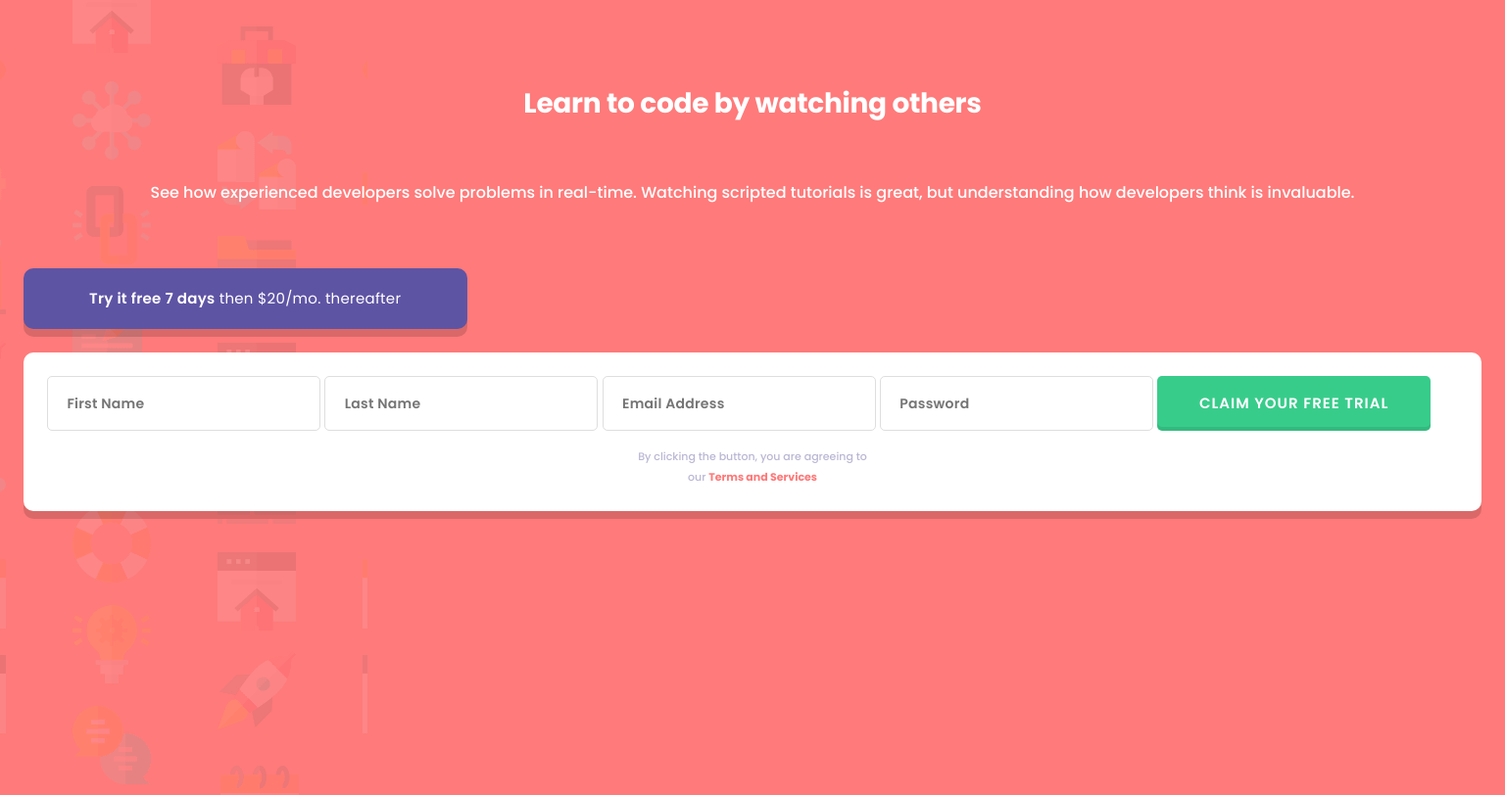
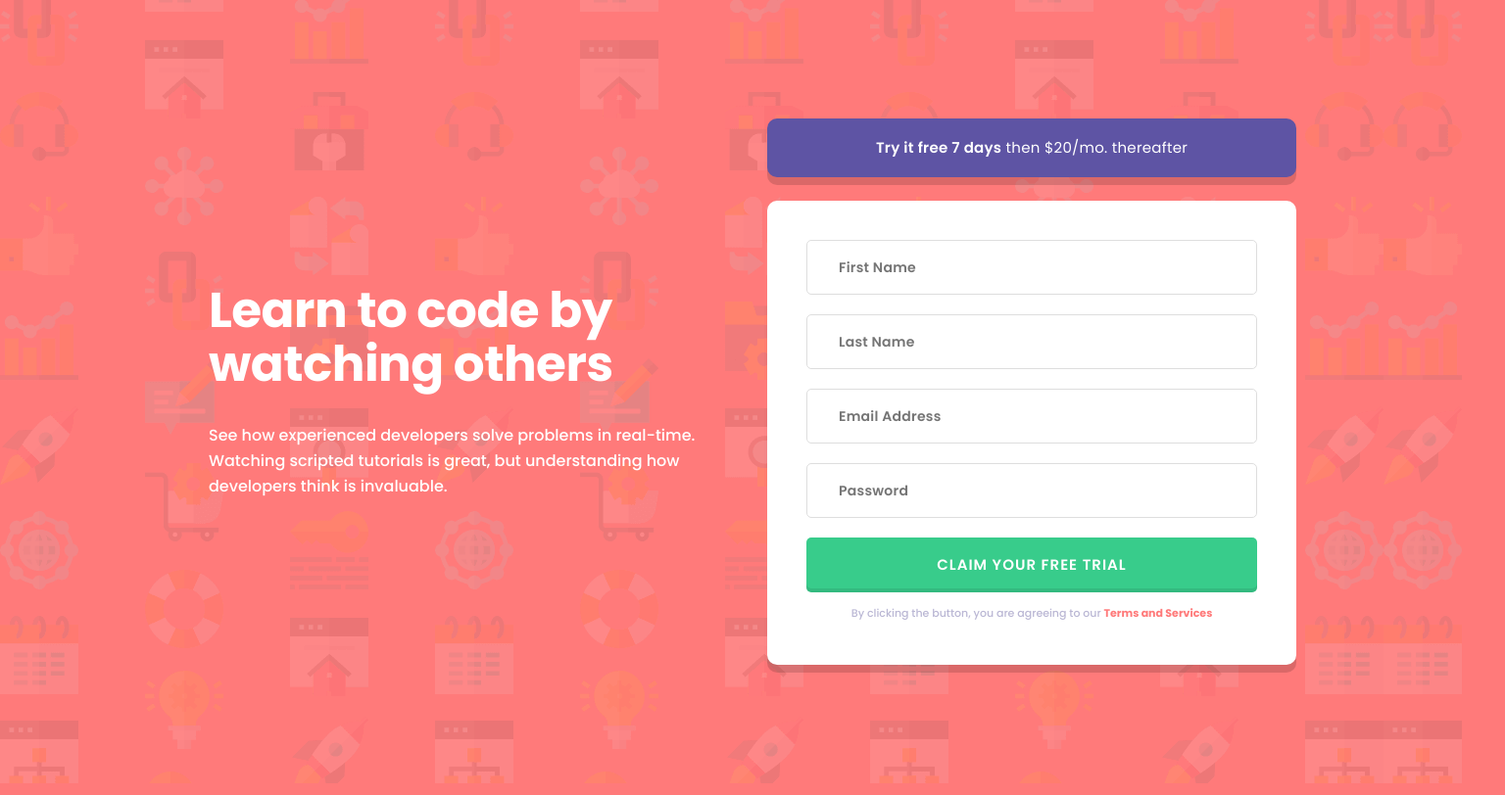
Before and after one commit to arfarobs/intro-component-with-sign-up-form, a website: page index.html in a window 1536 px wide. Shown: the top 812 px of the page at 98% size. Drawn offline with Linux system fonts and the light colour scheme.

Commit message:
Styled tablet and desktop view

```diff
--- a/CSS/style.css
+++ b/CSS/style.css
@@ -36,14 +36,12 @@
 }
 
 body {
-    background-color: hsl(0, 100%, 74%) ;
-}
-
-.bg-img {
-    position: absolute;
-    top: 0;
-    left: 0;
-    z-index: -1;
+    background-color: hsl(0, 100%, 74%);
+    background-image: url('../images/bg-intro-mobile.png');
+    background-repeat: no-repeat;
+    display: flex;
+    flex-direction: column;
+    align-items: center;
 }
 
 /*Header*/
@@ -61,6 +59,7 @@ h1 {
     color: #FFFFFF;
     margin-bottom: 16px;
     height: 80px;
+    max-width: 400px;
 }
 
 header p {
@@ -68,12 +67,13 @@ header p {
     font-size: 16px;
     line-height: 26px;
     color: #FFFFFF;
+    max-width: 400px;
 }
 
 /*Main*/
 
 main {
-    margin: 64px 24px 68px;
+    margin: 0 24px 64px;
 }
 
 button {
@@ -88,6 +88,7 @@ button {
     letter-spacing: 0.267857px;
     color: #FFFFFF;
     padding: 18px 68px 18px 67px;
+    width: 327px;
 }
 
 button span {
@@ -101,6 +102,7 @@ section {
     background: #FFFFFF;
     box-shadow: 0px 8px 0px rgba(0, 0, 0, 0.14688);
     border-radius: 10px;
+    width: 327px;
 }
 
 input {
@@ -114,7 +116,6 @@ input {
     background: #FFFFFF;
     margin-bottom: 16px;
     border: 1px solid #DEDEDE;
-    font-family: 'Poppins';
     font-size: 14px;
     letter-spacing: 0.25px;
     color: #3D3B48;
@@ -147,3 +148,73 @@ section p span {
     font-weight: 700;
     color: #FF7979;
 }
+
+@media only screen and (min-width: 376px) {
+    body{
+        background-image: url('../images/bg-intro-desktop.png');
+        background-repeat: repeat;
+    }
+}
+
+@media only screen and (min-width: 900px) {
+    body{
+        flex-direction: row;
+        justify-content: center;
+        min-height: 100vh;
+    }
+
+    header {
+        text-align: left;
+        margin: 0 45px 0 0;
+    }
+
+    main {
+        margin: 0;
+    }
+}
+
+@media only screen and (min-width: 1440px) {
+    /*Header*/
+
+    h1 {
+        font-size: 50px;
+        line-height: 55px;
+        letter-spacing: -0.520833px;
+        height: 131px;
+        max-width: 525px;
+        margin-bottom: 11px;
+    }
+
+    header p {
+        max-width: 525px;
+    }
+
+    /*Main*/
+
+    button {
+        width: 540px;
+        padding: 17px 0;
+    }
+
+    /*Section*/
+
+    section {
+        padding: 40px;
+        width: 540px;
+    }
+
+    input {
+        width: 460px;
+    }
+
+    .info-input {
+        margin-bottom: 20px;
+        padding: 14px 32px;
+    }
+
+    section p {
+        line-height: 26px;
+        width: 369px;
+        height: 26px;
+    }
+}
--- a/index.html
+++ b/index.html
@@ -11,14 +11,13 @@
   </head>
 
   <body>
-    <div>
+
 
     <header>
 
       <h1>Learn to code by watching others</h1>
       <p>See how experienced developers solve problems in real-time. Watching scripted tutorials is great,
       but understanding how developers think is invaluable.</p>
-      <img class="mobile bg-img" src="./images/bg-intro-mobile.png" alt="" aria-hidden="true"/>
 
     </header>
 
@@ -40,6 +39,6 @@
       </section>
 
     </main>
-    </div>
+
   </body>
 </html>
```
